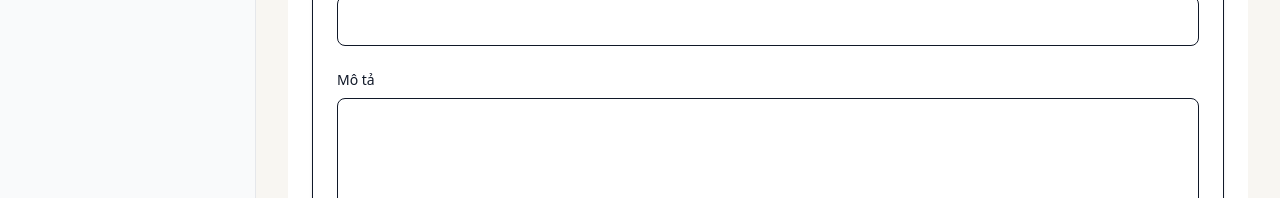
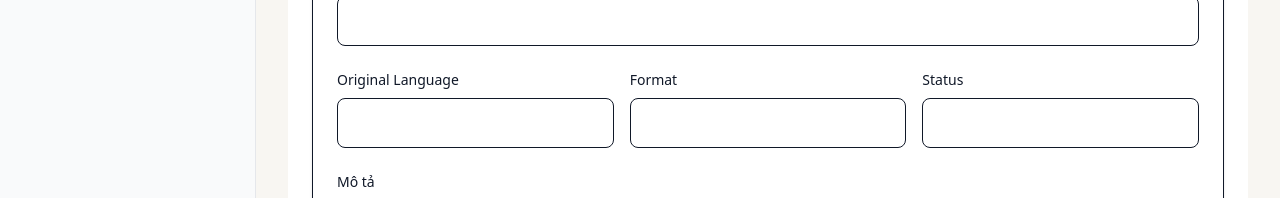
Before and after one commit to longhoanglekim/my_reading_app, a Next.js app: page /publish in a window 1280 px wide. Shown: the part 435-633 px from the top of the page. Built offline with nearby package versions, Linux system fonts and the light colour scheme; no server answers.

Commit message:
feat : call api publish comic

```diff
--- a/app/(dashboard)/publish/page.tsx
+++ b/app/(dashboard)/publish/page.tsx
@@ -2,7 +2,7 @@
 
 import { use, useState } from "react";
 import { useIntl } from "react-intl";
-import { useGenresQuery } from "./queryHooks";
+import { useGenresQuery, useCreateComicMutation } from "./queryHooks";
 import { useRouter } from "next/navigation";
 interface Genre {
   id: number;
@@ -19,6 +19,9 @@ interface CreateComicData {
   title: string;
   author: string;
   description: string;
+  originalLanguage: string;
+  format: string;
+  status: string;
   genreIds: number[];
   cover: File | null;
 }
@@ -31,12 +34,16 @@ export default function UploadMangaChapters() {
     isLoading: isGenresLoading,
     isError: isGenresError,
   } = useGenresQuery();
-  // Mock genre data từ API getGenreData
+
+  const createComicMutation = useCreateComicMutation();
 
   const [manga, setManga] = useState<CreateComicData>({
     title: "",
     author: "",
     description: "",
+    originalLanguage: "",
+    format: "",
+    status: "",
     genreIds: [],
     cover: null,
   });
@@ -153,7 +160,7 @@ export default function UploadMangaChapters() {
   // ─────────────────────────────
   // Submit
   // ─────────────────────────────
-  const handlePublish = () => {
+  const handlePublish = async () => {
     if (!manga.title.trim()) {
       alert(
         intl.formatMessage({
@@ -199,45 +206,31 @@ export default function UploadMangaChapters() {
       return;
     }
 
-    // DTO gửi BE
-    const comicData = {
-      title: manga.title,
-      author: manga.author,
-      description: manga.description,
-      genreIds: manga.genreIds,
-    };
-
-    const chapterData = chapters.map((chapter) => ({
-      chapterNumber: chapter.chapterNumber,
-      title: chapter.title,
-    }));
-
-    console.log("comicData:", comicData);
-    console.log("chapterData:", chapterData);
-
-    // Mock FormData
     const formData = new FormData();
-
-    formData.append("comicData", JSON.stringify(comicData));
-
-    formData.append("chapterData", JSON.stringify(chapterData));
+    formData.append("title", manga.title);
+    formData.append("author", manga.author);
+    formData.append("description", manga.description);
+    formData.append("originalLanguage", manga.originalLanguage);
+    formData.append("format", manga.format);
+    formData.append("status", manga.status);
+    manga.genreIds.forEach((genreId) => {
+      formData.append("genres", genreId.toString());
+    });
 
     if (manga.cover) {
-      formData.append("cover", manga.cover);
+      formData.append("coverImage", manga.cover);
     }
 
-    chapters.forEach((chapter) => {
-      chapter.files.forEach((file) => {
-        formData.append(`chapter_${chapter.chapterNumber}`, file);
-      });
-    });
+    try {
+      const response = await createComicMutation.mutateAsync(formData);
+      const comicId = response?.data?.id;
 
-    console.log("Ready to call API");
-    // call hook để publish comic
-    // nếu thành công , lấy id của bộ truyện redirect về màn quản lý truyện này
-    router.push("/books/1/manage");
-    // nếu không báo lỗi và không redirect
-    return;
+      if (comicId) {
+        router.push(`/books/${comicId}/manage`);
+      }
+    } catch (error) {
+      console.error("Failed to create comic", error);
+    }
   };
 
   return (
@@ -287,6 +280,37 @@ export default function UploadMangaChapters() {
               onChange={(e) => updateManga("author", e.target.value)}
               className="w-full p-3 rounded-lg border dark:border-gray-700 bg-transparent outline-none focus:border-blue-500"
             />
+          </div>
+
+          <div className="grid grid-cols-1 sm:grid-cols-3 gap-4 mb-6">
+            <div>
+              <label className="block text-sm font-medium mb-2">
+                Original Language
+              </label>
+              <input
+                value={manga.originalLanguage}
+                onChange={(e) =>
+                  updateManga("originalLanguage", e.target.value)
+                }
+                className="w-full p-3 rounded-lg border dark:border-gray-700 bg-transparent outline-none focus:border-blue-500"
+              />
+            </div>
+            <div>
+              <label className="block text-sm font-medium mb-2">Format</label>
+              <input
+                value={manga.format}
+                onChange={(e) => updateManga("format", e.target.value)}
+                className="w-full p-3 rounded-lg border dark:border-gray-700 bg-transparent outline-none focus:border-blue-500"
+              />
+            </div>
+            <div>
+              <label className="block text-sm font-medium mb-2">Status</label>
+              <input
+                value={manga.status}
+                onChange={(e) => updateManga("status", e.target.value)}
+                className="w-full p-3 rounded-lg border dark:border-gray-700 bg-transparent outline-none focus:border-blue-500"
+              />
+            </div>
           </div>
 
           {/* Description */}
--- a/app/(dashboard)/publish/queryHooks.ts
+++ b/app/(dashboard)/publish/queryHooks.ts
@@ -4,7 +4,7 @@ import { useMutation, useQuery } from "@tanstack/react-query";
 
 import { useNotification } from "@/app/components/providers/NotificationProvider";
 import { createComic, getBookGenre } from "./service";
-import { CreateComicBody } from "../dashboard/service";
+import { CreateComicFormData } from "./type";
 
 export const useGenresQuery = (
 ) => {
@@ -30,7 +30,7 @@ export const useCreateComicMutation = () => {
     const { showNotification } = useNotification()
     return useMutation({
         mutationKey: ["create-comic"],
-        mutationFn: async (body: CreateComicBody) => {
+        mutationFn: async (body: CreateComicFormData) => {
             try {
                 const response = await createComic(body);
                 showNotification({
--- a/app/(dashboard)/publish/service.ts
+++ b/app/(dashboard)/publish/service.ts
@@ -1,7 +1,7 @@
 // services/comic/comic.api.ts
 
-import HttpRequest from "../../../config/auth";
-import { CreateComicBody, Genre } from "./type";
+import HttpRequest from "@/app/config/auth";
+import { CreateComicFormData, CreateComicResponse, Genre } from "./type";
 
 /* =========================
    TYPES
@@ -35,9 +35,9 @@ export const getBookGenre = async (): Promise<Genre[]> => {
   }
 };
 
-export const createComic = async (body: CreateComicBody) => {
+export const createComic = async (body: CreateComicFormData) => {
   try {
-    const res = await HttpRequest.post("/api/comics", body);
+    const res = await HttpRequest.post<CreateComicResponse>("/comics", body);
 
     return res.data;
   } catch (error) {
--- a/config/auth.ts
+++ b/config/auth.ts
@@ -11,7 +11,7 @@ httpRequest.interceptors.request.use(
   (config) => {
     // Add auth token if available (only in browser)
     if (typeof window !== 'undefined') {
-      const token = localStorage.getItem('authToken');
+      const token = localStorage.getItem('');
       if (token) {
         config.headers.Authorization = `Bearer ${token}`;
       }
```
Also changed, not shown: app/(dashboard)/publish/type.ts (+20 -1 lines).
